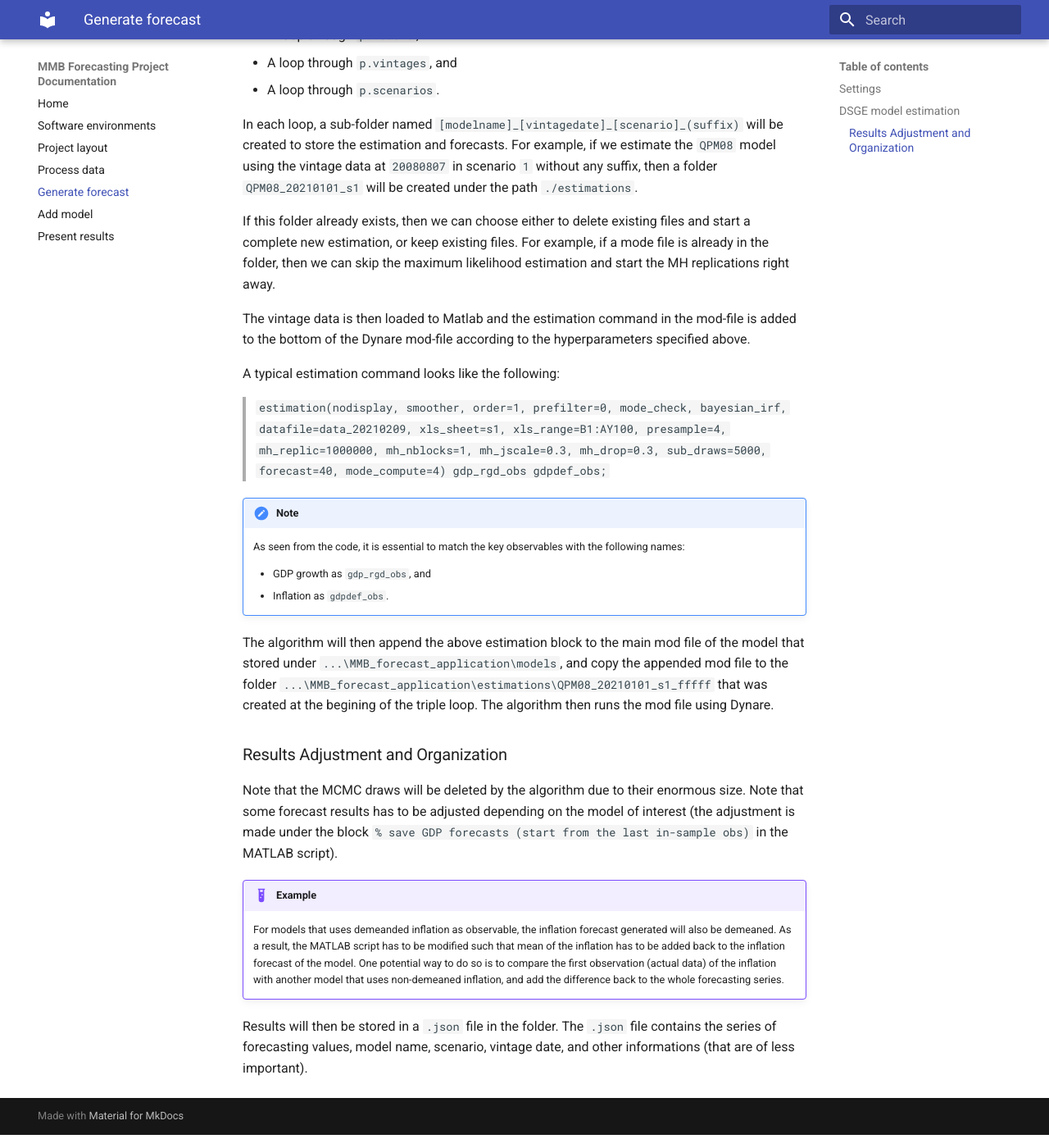
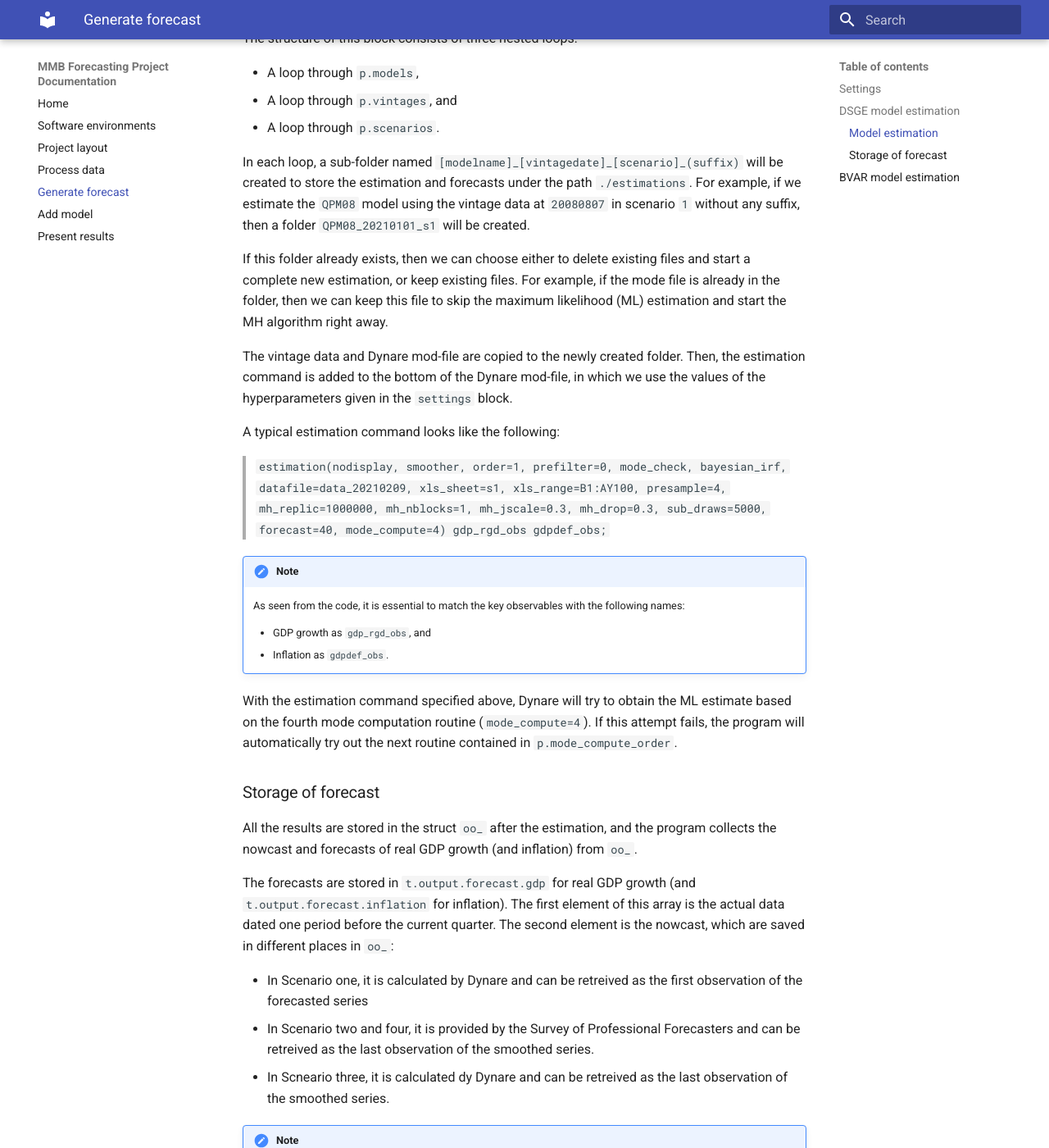
Before and after one commit to zsun9/mmbforecastdoc, an MkDocs documentation site: the page built from docs/forecast.md, in a window 1280 px wide and 1400 px high, scrolled down 1713 px. Shown: the whole window at 82% size. Built offline with MkDocs 1.6.1 and Material for MkDocs 9.7.7, drawn with Linux system fonts in a browser that asks for light colours; some of the changed text lies outside the part shown.

Commit message:
Some updates

````diff
--- a/docs/forecast.md
+++ b/docs/forecast.md
@@ -40,17 +40,19 @@
 
 ## DSGE model estimation
 
+### Model estimation
+
 The structure of this block consists of three nested loops:
 
 - A loop through `p.models`,
 - A loop through `p.vintages`, and
 - A loop through `p.scenarios`.
 
-In each loop, a sub-folder named `[modelname]_[vintagedate]_[scenario]_(suffix)` will be created to store the estimation and forecasts. For example, if we estimate the `QPM08` model using the vintage data at `20080807` in scenario `1` without any suffix, then a folder `QPM08_20210101_s1` will be created under the path `./estimations`.
+In each loop, a sub-folder named `[modelname]_[vintagedate]_[scenario]_(suffix)` will be created to store the estimation and forecasts under the path `./estimations`. For example, if we estimate the `QPM08` model using the vintage data at `20080807` in scenario `1` without any suffix, then a folder `QPM08_20210101_s1` will be created.
 
-If this folder already exists, then we can choose either to delete existing files and start a complete new estimation, or keep existing files. For example, if a mode file is already in the folder, then we can skip the maximum likelihood estimation and start the MH replications right away.
+If this folder already exists, then we can choose either to delete existing files and start a complete new estimation, or keep existing files. For example, if the mode file is already in the folder, then we can keep this file to skip the maximum likelihood (ML) estimation and start the MH algorithm right away.
 
-The vintage data is then loaded to Matlab and the estimation command in the mod-file is added to the bottom of the Dynare mod-file according to the hyperparameters specified above.
+The vintage data and Dynare mod-file are copied to the newly created folder. Then, the estimation command is added to the bottom of the Dynare mod-file, in which we use the values of the hyperparameters given in the `settings` block.
 
 A typical estimation command looks like the following:
 >```estimation(nodisplay, smoother, order=1, prefilter=0, mode_check, bayesian_irf, datafile=data_20210209, xls_sheet=s1, xls_range=B1:AY100, presample=4, mh_replic=1000000, mh_nblocks=1, mh_jscale=0.3, mh_drop=0.3, sub_draws=5000, forecast=40, mode_compute=4) gdp_rgd_obs gdpdef_obs;```
@@ -61,15 +63,37 @@
     - GDP growth as `gdp_rgd_obs`, and
     - Inflation as `gdpdef_obs`.
 
-The algorithm will then append the above estimation block to the main mod file of the model that stored under `...\MMB_forecast_application\models`, and copy the appended mod file to the folder `...\MMB_forecast_application\estimations\QPM08_20210101_s1_fffff` that was created at the begining of the triple loop. The algorithm then runs the mod file using Dynare.
+With the estimation command specified above, Dynare will try to obtain the ML estimate based on the fourth mode computation routine (`mode_compute=4`). If this attempt fails, the program will automatically try out the next routine contained in `p.mode_compute_order`.
 
-### Results Adjustment and Organization
+### Storage of forecast
 
-Note that the MCMC draws will be deleted by the algorithm due to their enormous size. Note that some forecast results has to be adjusted depending on the model of interest (the adjustment is made under the block ` % save GDP forecasts (start from the last in-sample obs)` in the MATLAB script).
+All the results are stored in the struct `oo_` after the estimation, and the program collects the nowcast and forecasts of real GDP growth (and inflation) from `oo_`.
+
+The forecasts are stored in `t.output.forecast.gdp` for real GDP growth (and `t.output.forecast.inflation` for inflation). The first element of this array is the actual data dated one period before the current quarter. The second element is the nowcast, which are saved in different places in `oo_`:
+
+- In Scenario one, it is calculated by Dynare and can be retreived as the first observation of the forecasted series
+- In Scenario two and four, it is provided by the Survey of Professional Forecasters and can be retreived as the last observation of the smoothed series.
+- In Scneario three, it is calculated dy Dynare and can be retreived as the last observation of the smoothed series.
+
+!!!Note
+	MH draws will be deleted after the estimation due to their enormous size.
+
+Note that some forecasts have to be adjusted depending on the model of interest.
 
 !!!Example
-    For models that uses demeanded inflation as observable, the inflation forecast generated will also be demeaned. As a result, the MATLAB script has to be modified such that mean of the inflation has to be added back to the inflation forecast of the model. One potential way to do so is to compare the first observation (actual data) of the inflation with another model that uses non-demeaned inflation, and add the difference back to the whole forecasting series.
+	We take the first difference of the forecasts from the estimated QPM08 and IN10 models, because GDP are expressed in levels in these two models.
 
+!!!Example
+    For models in which the data are demeaned, we need to add the mean of the forecasted variables back. The IN10 model is one example. We need to run the program `IN10_adjustment_generation.m` after the estimation to add the mean of real GDP growth back.
 
+    <!-- demeanded inflation as observable, the inflation forecast generated will also be demeaned. As a result, the MATLAB script has to be modified such that mean of the inflation has to be added back to the inflation forecast of the model. One potential way to do so is to compare the first observation (actual data) of the inflation with another model that uses non-demeaned inflation, and add the difference back to the whole forecasting series. -->
 
-Results will then be stored in a `.json` file in the folder. The `.json` file contains the series of forecasting values, model name, scenario, vintage date, and other informations (that are of less important).
+Finally, all the results are stored in a JSON file. It contains the forecasted series, model name, vintage date, scenario, and other less important information.
+
+---
+
+## BVAR model estimation
+
+The program also estimates the Bayesian VAR models if at least one of the three GLP models are included in `p.models`.
+
+The procedure is similar to the estimation of DSGE models: A new folder is created, and then data is copied to this folder. Also, after the estimation, all the results are stored in a JSON file. The only difference is that it now calls the program written by the Giannone, Lenza and Primiceri (2010) to draw samples from the posterior distribution and generate forecasts.
````
